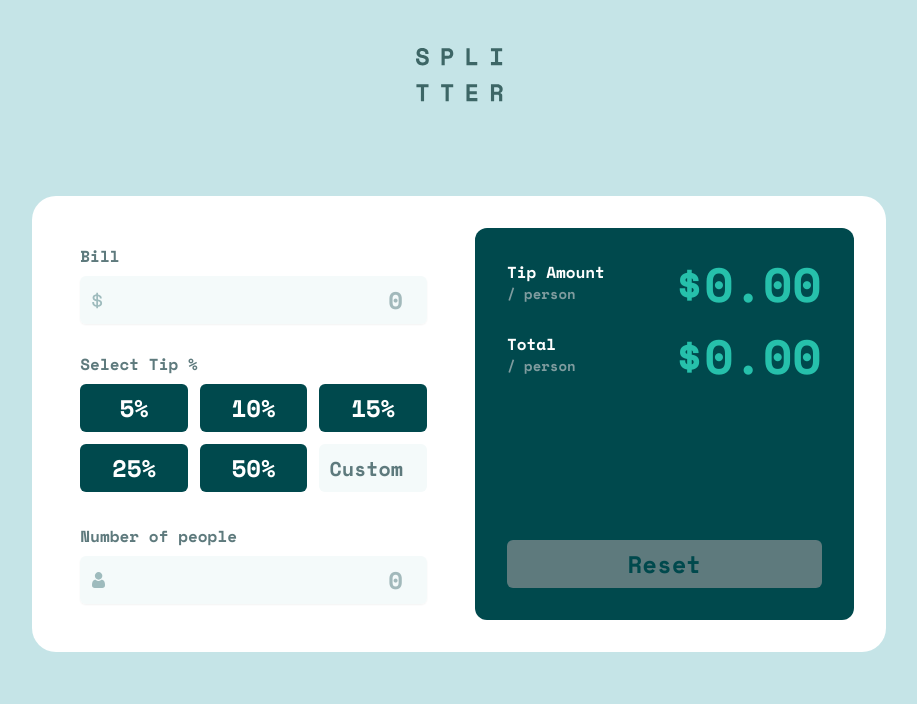
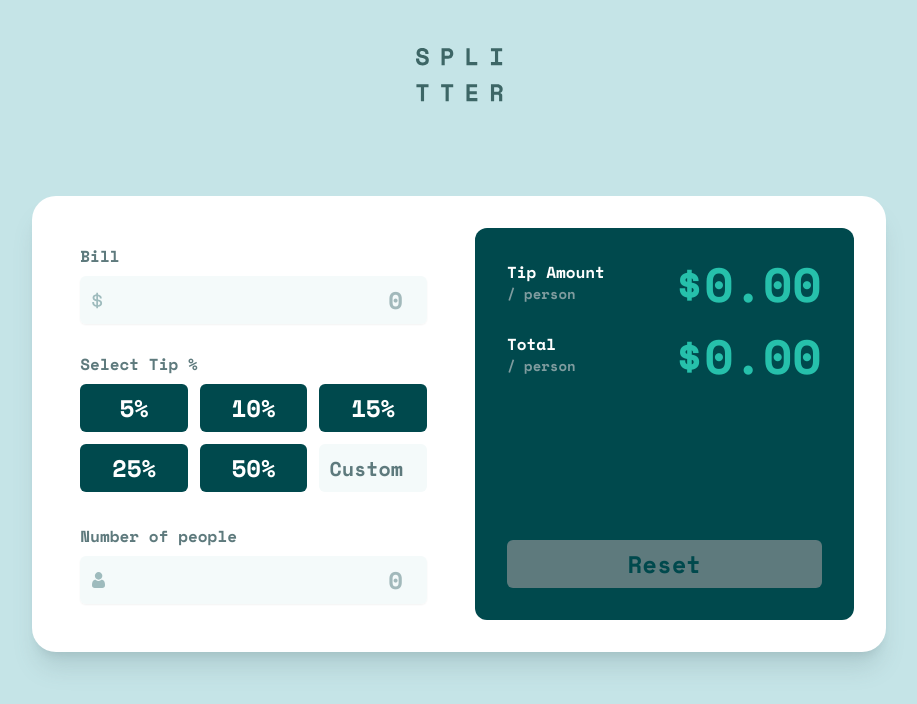
Before and after one commit to nic3rafs/tip-calculator-app-main, a React (Vite) app in the folder solution/: page / in a window 1280 px wide. Shown: the top 704 px of the page, without its empty margins (181-1098 px from the left). Built offline with nearby package versions, Linux system fonts and the light colour scheme.

Commit message:
added shadow

```diff
--- a/solution/src/App.jsx
+++ b/solution/src/App.jsx
@@ -77,7 +77,7 @@ function App() {
       />
       <form
         className="bg-white h-full w-full rounded-t-3xl p-8 sm:w-11/12 md:w-10/12 lg:w-9/12 xl:w-8/12 sm:grid
-      sm:grid-cols-2 sm:h-min sm:rounded-3xl sm:gap-8 sm:z-10 sm:mt-12"
+      sm:grid-cols-2 sm:h-min sm:rounded-3xl sm:gap-8 sm:z-10 sm:mt-12 sm:shadow-xl sm:shadow-dark-grayish-cyan/20"
       >
         <div className="mb-8 sm:p-4 sm:mb-0">
           <InputField
```
